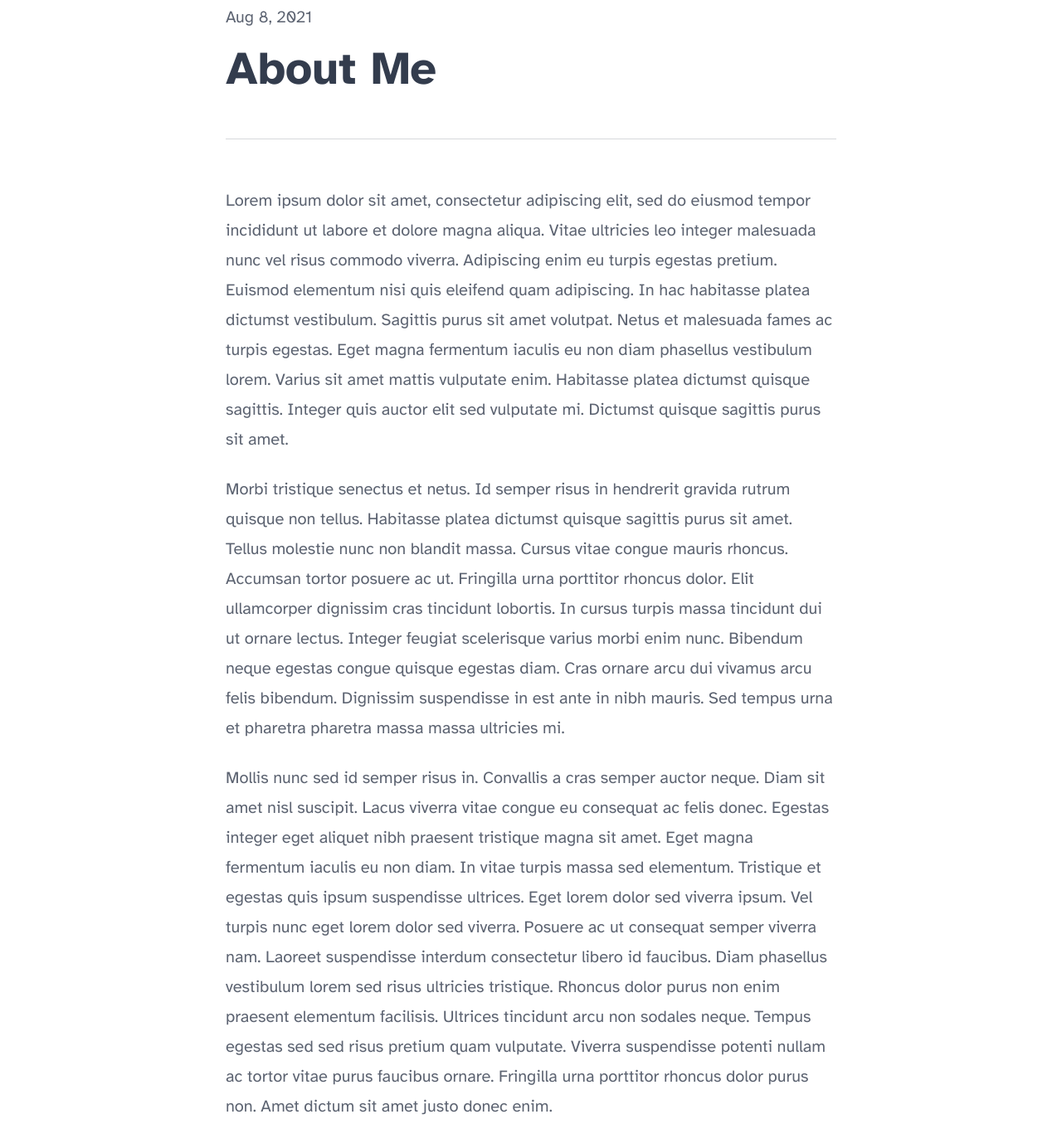
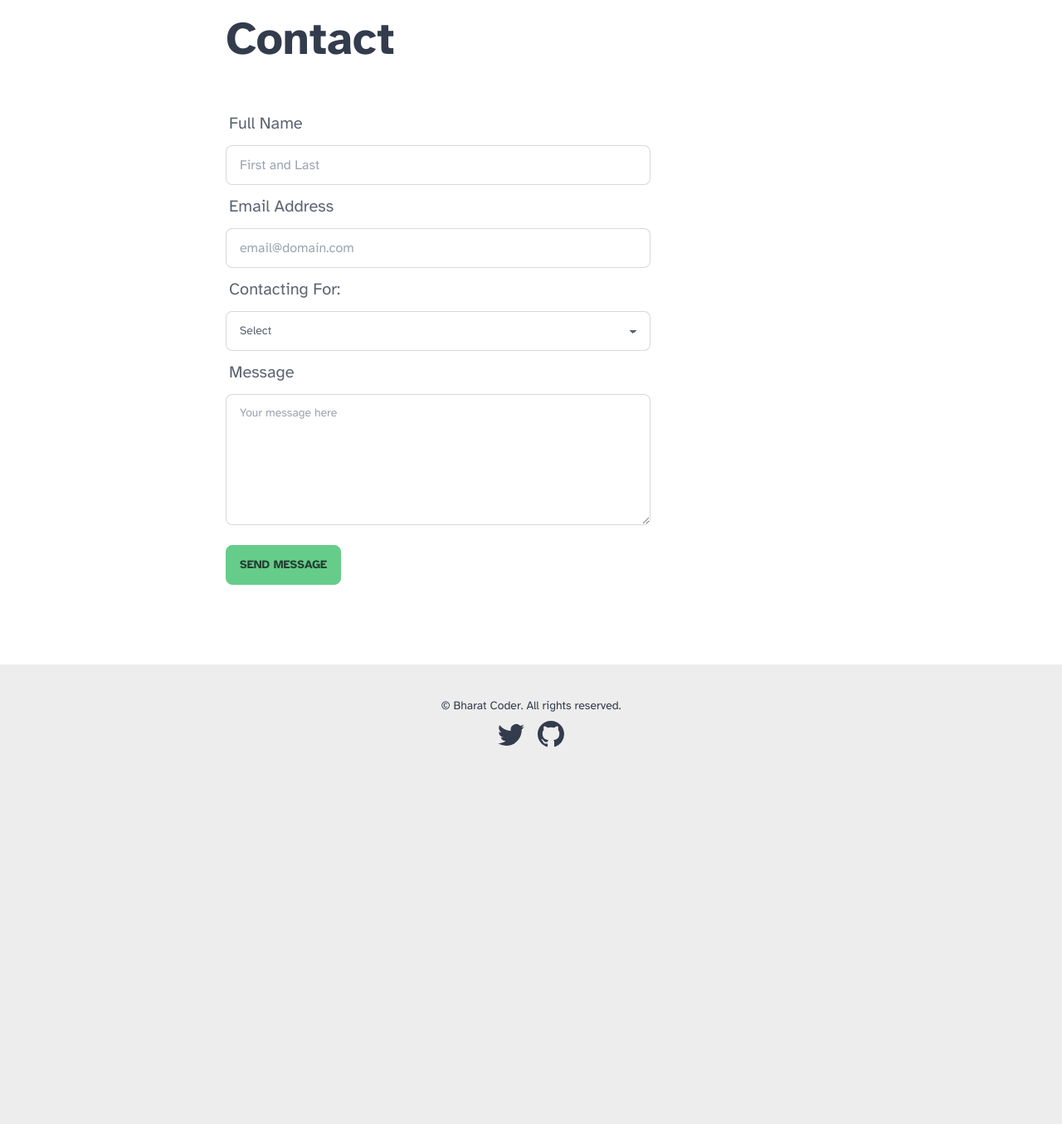
Before and after one commit to BharatCoder9/BharatCoder, an Astro site: page /contact in a window 1280 px wide. Shown: the part 121-1476 px from the top of the page at 83% size. After the commit the page ends 1062 px from the top, so only its background shows below. Built offline with nearby package versions, Linux system fonts and the light colour scheme; Astro itself is replaced by a stand-in of ours.

Commit message:
Contact form

```diff
--- a/src/layouts/Page.astro
+++ b/src/layouts/Page.astro
@@ -10,21 +10,10 @@ const { title, description, pubDate, updatedDate, heroImage } = Astro.props;
 ---
 
 <Layout>
-	<article>
+	<article class="mb-12">
 		<div class="prose lg:prose-xl">
 			<div class="title">
-				<div class="date">
-					<FormattedDate date={pubDate} />
-					{
-						updatedDate && (
-							<div class="last-updated-on">
-								Last updated on <FormattedDate date={updatedDate} />
-							</div>
-						)
-					}
-				</div>
 				<h1 class="heading">{title}</h1>
-				<hr />
 			</div>
 			<slot />
 		</div>
--- a/src/layouts/Post.astro
+++ b/src/layouts/Post.astro
@@ -11,7 +11,7 @@ const { title, description, pubDate, updatedDate, heroImage } = Astro.props;
 
 
 <Layout>
-	<article>
+	<article class="mb-12">
 		{heroImage && <div class="hero-image"></div><img width={1020} height={510} src={heroImage} alt="" /></div>}
 		<div class="prose lg:prose-xl">
 			<div class="title">
--- a/src/pages/contact.astro
+++ b/src/pages/contact.astro
@@ -3,62 +3,30 @@ import Page from '../layouts/Page.astro';
 ---
 
 <Page
-	title="About Me"
-	description="Lorem ipsum dolor sit amet"
-	pubDate={new Date('August 08 2021')}
-	heroImage="/blog-placeholder-about.jpg"
+	title="Contact"
+	description="Contact Bharat"
+	pubDate={new Date('September 18 2023')}
 >
 	<div class="prose lg:prose-xl">
-		<p>
-			Lorem ipsum dolor sit amet, consectetur adipiscing elit, sed do eiusmod tempor incididunt ut
-			labore et dolore magna aliqua. Vitae ultricies leo integer malesuada nunc vel risus commodo
-			viverra. Adipiscing enim eu turpis egestas pretium. Euismod elementum nisi quis eleifend quam
-			adipiscing. In hac habitasse platea dictumst vestibulum. Sagittis purus sit amet volutpat. Netus
-			et malesuada fames ac turpis egestas. Eget magna fermentum iaculis eu non diam phasellus
-			vestibulum lorem. Varius sit amet mattis vulputate enim. Habitasse platea dictumst quisque
-			sagittis. Integer quis auctor elit sed vulputate mi. Dictumst quisque sagittis purus sit amet.
-		</p>
-
-		<p>
-			Morbi tristique senectus et netus. Id semper risus in hendrerit gravida rutrum quisque non
-			tellus. Habitasse platea dictumst quisque sagittis purus sit amet. Tellus molestie nunc non
-			blandit massa. Cursus vitae congue mauris rhoncus. Accumsan tortor posuere ac ut. Fringilla urna
-			porttitor rhoncus dolor. Elit ullamcorper dignissim cras tincidunt lobortis. In cursus turpis
-			massa tincidunt dui ut ornare lectus. Integer feugiat scelerisque varius morbi enim nunc.
-			Bibendum neque egestas congue quisque egestas diam. Cras ornare arcu dui vivamus arcu felis
-			bibendum. Dignissim suspendisse in est ante in nibh mauris. Sed tempus urna et pharetra pharetra
-			massa massa ultricies mi.
-		</p>
-
-		<p>
-			Mollis nunc sed id semper risus in. Convallis a cras semper auctor neque. Diam sit amet nisl
-			suscipit. Lacus viverra vitae congue eu consequat ac felis donec. Egestas integer eget aliquet
-			nibh praesent tristique magna sit amet. Eget magna fermentum iaculis eu non diam. In vitae
-			turpis massa sed elementum. Tristique et egestas quis ipsum suspendisse ultrices. Eget lorem
-			dolor sed viverra ipsum. Vel turpis nunc eget lorem dolor sed viverra. Posuere ac ut consequat
-			semper viverra nam. Laoreet suspendisse interdum consectetur libero id faucibus. Diam phasellus
-			vestibulum lorem sed risus ultricies tristique. Rhoncus dolor purus non enim praesent elementum
-			facilisis. Ultrices tincidunt arcu non sodales neque. Tempus egestas sed sed risus pretium quam
-			vulputate. Viverra suspendisse potenti nullam ac tortor vitae purus faucibus ornare. Fringilla
-			urna porttitor rhoncus dolor purus non. Amet dictum sit amet justo donec enim.
-		</p>
-
-		<p>
-			Mattis ullamcorper velit sed ullamcorper morbi tincidunt. Tortor posuere ac ut consequat semper
-			viverra. Tellus mauris a diam maecenas sed enim ut sem viverra. Venenatis urna cursus eget nunc
-			scelerisque viverra mauris in. Arcu ac tortor dignissim convallis aenean et tortor at. Curabitur
-			gravida arcu ac tortor dignissim convallis aenean et tortor. Egestas tellus rutrum tellus
-			pellentesque eu. Fusce ut placerat orci nulla pellentesque dignissim enim sit amet. Ut enim
-			blandit volutpat maecenas volutpat blandit aliquam etiam. Id donec ultrices tincidunt arcu. Id
-			cursus metus aliquam eleifend mi.
-		</p>
-
-		<p>
-			Tempus quam pellentesque nec nam aliquam sem. Risus at ultrices mi tempus imperdiet. Id porta
-			nibh venenatis cras sed felis eget velit. Ipsum a arcu cursus vitae. Facilisis magna etiam
-			tempor orci eu lobortis elementum. Tincidunt dui ut ornare lectus sit. Quisque non tellus orci
-			ac. Blandit libero volutpat sed cras. Nec tincidunt praesent semper feugiat nibh sed pulvinar
-			proin gravida. Egestas integer eget aliquet nibh praesent tristique magna.
-		</p>
-	</div>
+		<!-- modify this form HTML and place wherever you want your form -->
+		<form id="fs-frm" name="department-contact-form" accept-charset="utf-8" action="https://formspree.io/f/mwkdnapy" method="post">
+			<fieldset class="form-control w-full max-w-lg mb-6" id="fs-frm-inputs">
+				<label class="label" for="full-name">Full Name</label>
+				<input class="input input-bordered w-full max-w-lg" type="text" name="name" id="full-name" placeholder="First and Last" required="">
+				<label class="label" for="email-address">Email Address</label>
+				<input class="input input-bordered w-full max-w-lg" type="email" name="_replyto" id="email-address" placeholder="email@domain.com" required="">
+				<label class="label" for="department">Contacting For:</label>
+				<select class="select select-bordered w-full max-w-lg" name="department" id="department" required="">
+				<option value="" selected="" disabled="">Select</option>
+				<option value="Freelance Work">Freelance Work</option>
+				<option value="Partnership">Partnership</option>
+				<option value="Advertising">Advertising</option>
+				<option value="Other Queries">Other Queries</option>
+				</select>
+				<label class="label" for="message">Message</label>
+				<textarea class="textarea textarea-bordered" rows="5" name="message" id="message" placeholder="Your message here" required=""></textarea>
+				<input type="hidden" name="_subject" id="email-subject" value="Bharat - Contact Form Submission">
+			</fieldset>
+			<input class="btn btn-primary" type="submit" value="Send Message">
+		</form>
 </Page>
```
